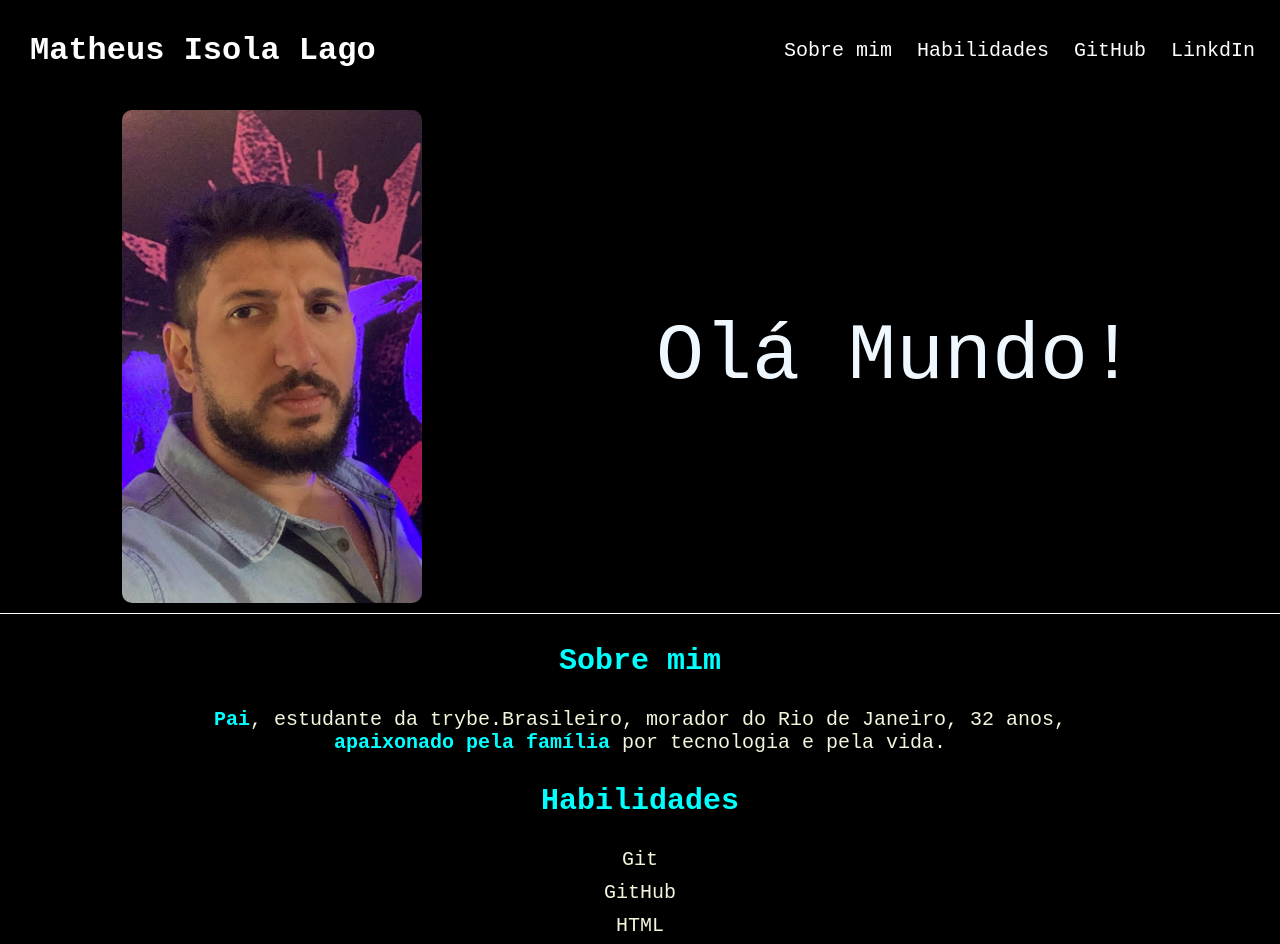
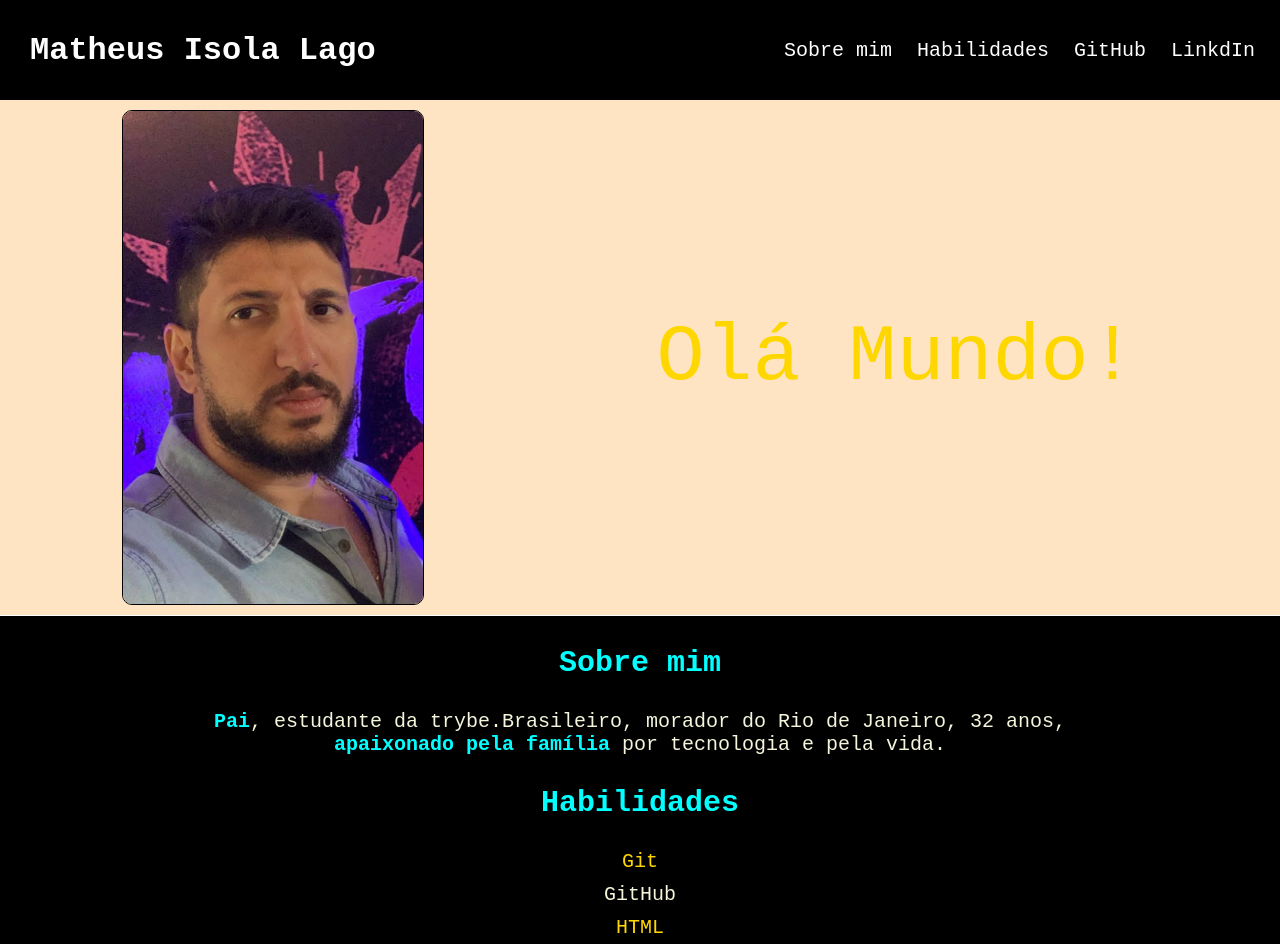
Before and after one commit to devLago/devLago.github.io, a plain HTML site: page index.html in a window 1280 px wide. Shown: the top 944 px of the page. Drawn offline with Linux system fonts and the light colour scheme.

Commit message:
Acrescentando estilo

```diff
--- a/style.css
+++ b/style.css
@@ -31,9 +31,11 @@ h1{
 }
 #foto{
     border-radius: 10px;
+    border: 1px solid black;
     margin: 10px;
 }
 .secao-foto{
+    background-color: bisque;
     border-bottom:1px solid white;
     display: flex;
     align-items: center;
@@ -43,7 +45,7 @@ h1{
     width:40%;
 }
 .text{
-    color:aliceblue;
+    color:gold;
     font-size: 80px;
 }
 h2{
@@ -69,6 +71,9 @@ ul li{
     font-size: 20px;
     margin: 10px;
 }
+ul li:nth-child(odd){
+    color:gold;
+}
 footer{
     margin-top: 20px;
     border-top: 1px solid white;
```
